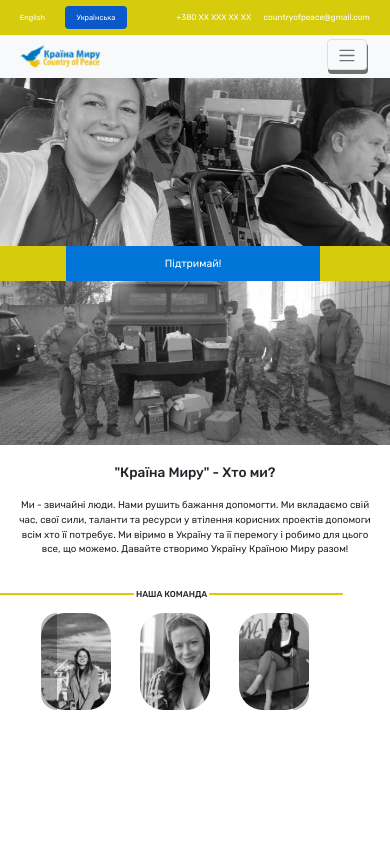
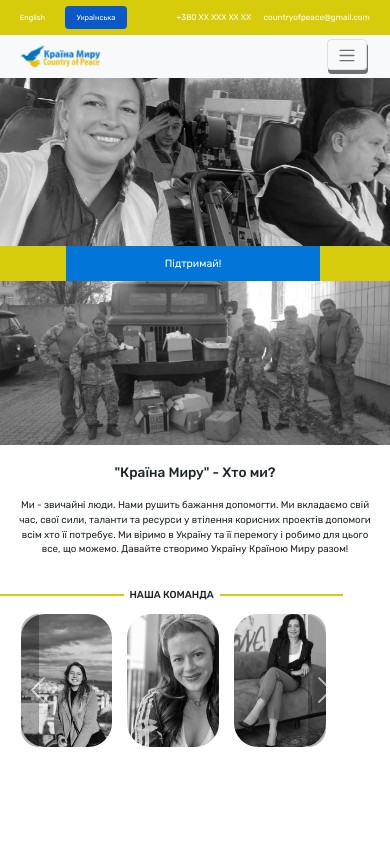
Before and after one commit to Mark4Devs/country, a React (Create React App) app: page /about in a window 390 px wide. Shown: the top 844 px of the page. Built offline with nearby package versions, Linux system fonts and the light colour scheme.

Commit message:
Update media.css

```diff
--- a/public/media.css
+++ b/public/media.css
@@ -217,6 +217,32 @@
         font-size: 4vw;
         margin-bottom: 4%;
     }
+    .about-container {
+        width: 88%;
+    }
+    .slider-mini-two {
+        width: 89%;
+        margin: 0 auto;
+        margin-left: 6%;
+    }
+    .text-slider {
+        width: 106.7%;
+        left: 0%;
+    }
+    .text-slider .carousel-caption {
+        left: -0.45%;
+    }
+    .slider-mini-two .carousel-inner {
+        width: 100%;
+        height: 42vw;
+    }
+    .border-container h2 {
+        margin: 0 auto;
+        font-size: 2.6vw;
+    }
+    .border-container .hr {
+        width: 36%;
+    }
 }
 @media screen and (max-width: 901px){
     .dropdown-menu.show {
@@ -227,6 +253,12 @@
     }
     .link {
         font-size: 1.5vw;
+    }
+    .slider-mini-two .carousel-inner {
+        height: 34vw;
+    }
+    .slider-mini-two .carousel-item .image-holder img {
+        width: 30%;
     }
 }
 @media screen and (max-width: 854px){
@@ -271,6 +303,9 @@
 @media screen and (max-width: 801px){
     .dropdown-menu.show {
         min-width: 45px !important;
+    }
+    .carousel-control-next-icon, .carousel-control-prev-icon {
+        left: 9%;
     }
 }
 @media screen and (max-width: 737px){
```
